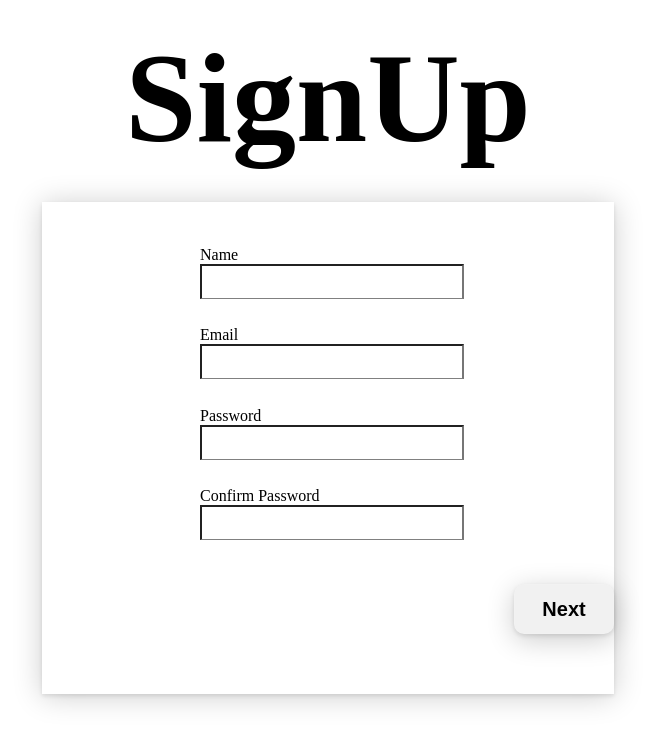
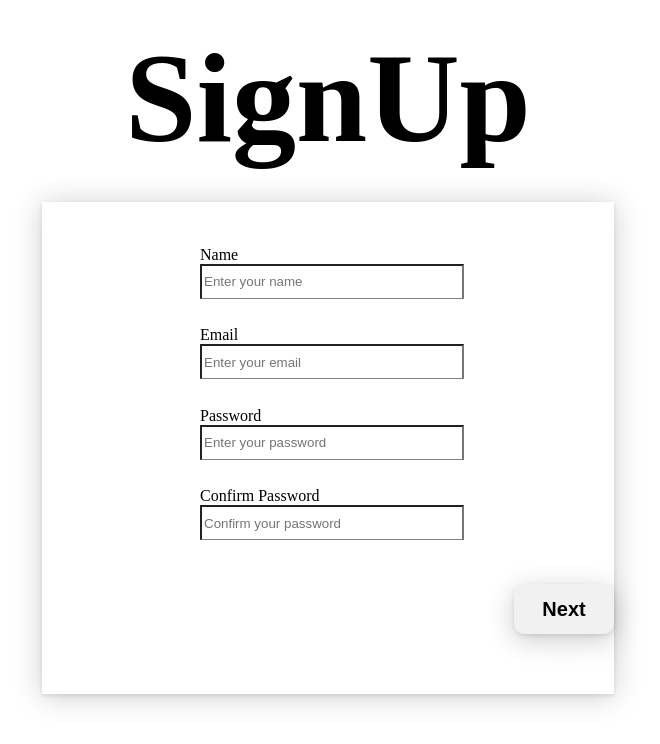
Before and after one commit to RenatoChagas-M/FormularioC, a Vue app: page / in a window 1280 px wide. Shown: the top 744 px of the page, without its empty margins (320-980 px from the left). Built offline with nearby package versions, Linux system fonts and the light colour scheme; the HTML template or start-up script is replaced by a standard one.

Commit message:
chore: trying to catch component values

```diff
--- a/src/App.vue
+++ b/src/App.vue
@@ -1,6 +1,6 @@
 <script setup></script>
 
-<template class="w-100% h-100%">
+<template class="">
   <RouterView />
 </template>
 
--- a/src/components/BodyForms.vue
+++ b/src/components/BodyForms.vue
@@ -6,17 +6,21 @@ import { useInfoStore } from '@/stores/form'
 
 const infoStore = useInfoStore()
 
+for (let i = 0; i < infoStore.Info.length; i++) {
+  infoStore.Info[i] = ''
+}
+
 const IptInfo = ref([
-    {label: "Name", type: "text", placeholder: "Enter your name", required: true, bind: "name"},
-    {label: "Email", type: "email", placeholder: "Enter your email", required: true, bind: "email"},
-    {label: "Password", type: "password", placeholder: "Enter your password", required: true, bind: "passsowd"},
-    {label: "Confirm Password", type: "password", placeholder: "Confirm your password", required: true, bind: "confirm"}
-]
-);
+    {label: "Name", type: "text", placeholder: "Enter your name", required: 'true',},
+    {label: "Email", type: "email", placeholder: "Enter your email", required: 'true',},
+    {label: "Password", type: "password", placeholder: "Enter your password", required: 'true',},
+    {label: "Confirm Password", type: "password", placeholder: "Confirm your password", required: 'true',},
+]);
 
 function save() {
   if (infoStore.Info.password == infoStore.Info.confirm) {
     infoStore.showInfo = true
+
   } else {
     alert('as senhas devem ser iguais')
   }
@@ -26,15 +30,16 @@ function save() {
 
 <template>
   <main>
-    <form class="form" @submit.prevent="save">
+    <form class="form" @submit.prevent="save(s)">
       <div class="ipt">
         <InputsForm
           v-for="(item, index) in IptInfo"
           :key="index"
           :label="item.label"
-          :Type="item.type"
-          :Placeholder="item.placeholder"
-          :Required="item.required"
+          :type="item.type"
+          :placeholder="item.placeholder"
+          :required="item.required"
+          v-model="infoStore.Info"
         />
       </div>
 
--- a/src/components/InputsForm.vue
+++ b/src/components/InputsForm.vue
@@ -8,15 +8,18 @@ defineProps(
     label:String,
     type:String,
     placeholder:String,
-    bind: String,
+    required: String,
+    assignedconstant: String
    }
 )
+
+
 </script>
 
 <template>
   <div class="iptDiv">
     <label>{{label}}</label>
-    <input :type="type" :placeholder="placeholder" v-bind="infoStore.Info.bind"/>
+    <input :type="type" :placeholder="placeholder" :required="required" />
   </div>
 </template>
 
```
